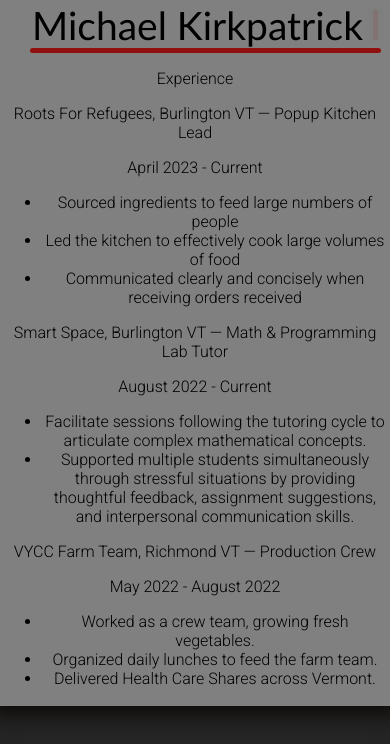
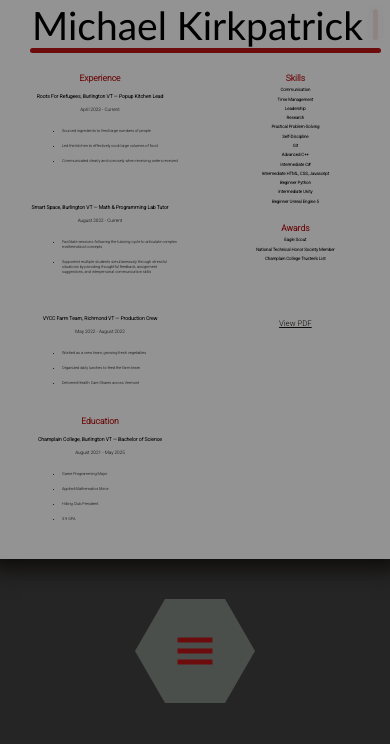
Before and after one commit to mkirkpatrick802/mkirkpatrick802.github.io, a PHP site: page /resume.html in a window 390 px wide. Shown: the top 744 px of the page. Run offline with PHP 8.4, Linux system fonts and the light colour scheme.

Commit message:
Resume Added, TODO Fix Responsiveness

```diff
--- a/css/dropdown.css
+++ b/css/dropdown.css
@@ -38,7 +38,7 @@
 .bar1, .bar2, .bar3{
   width: 35px;
   height: 5px;
-  background-color: #901010;
+  background-color: #6d0c0c;
   margin: 6px 0;
   transition: 0.4s;
 }
@@ -68,7 +68,7 @@
   position: absolute;
   height: 291px;
   width: 120px;
-  border: 2px solid #901010;
+  border: 2px solid #6d0c0c;
   background-color: #4B4F4C;
   z-index: 3;
 }
@@ -90,7 +90,7 @@
  margin: 15px;
 }
 .NavItems:hover{
-  color: #901010;
+  color: #6d0c0c;
 }
 .TextFiller{
   margin-top: 60px;
@@ -98,7 +98,7 @@
 .DropdownLine{
   height: 2px;
   width: 70px;
-  background-color: #901010;
+  background-color: #6d0c0c;
   z-index: 5;
 }
 
--- a/css/master.css
+++ b/css/master.css
@@ -102,7 +102,7 @@ body, html{
 main{
   width: 85%;
   padding: 30px;
-  background: #808080;
+  background: #939393;
   flex: 1;
   box-shadow: 0 0 20px 10px #0E0C0A;
   cursor: default;
@@ -122,7 +122,7 @@ main .name p::after{
   content: "";
   width: 5px;
   height: 3vw;
-  background-color: #901010;
+  background-color: #6d0c0c;
   border-radius: 3px;
   box-shadow: 0 0 10px rgba(144, 16, 16,.5);
   display: inline-block;
@@ -138,7 +138,7 @@ main .name .underline{
   border-radius: 20px;
   margin-left: 5px;
   margin-bottom: 20px;
-  background-color: #901010;
+  background-color: #6d0c0c;
 }
 
 @keyframes cursor-blink {
@@ -180,13 +180,13 @@ footer .name p{
 .address p{
   margin: 3px;
   font-size: 2vw;
-  color: #901010;
+  color: #6d0c0c;
 }
 
 .address a{
   margin: 3px;
   font-size: 1vw;
-  color: #901010;
+  color: #6d0c0c;
 }
 
 /* Responsive */
@@ -217,10 +217,14 @@ footer .name p{
   }
 
   .sidebar{
+    height: auto;
     width: 100%;
+    overflow-y: visible;
   }
 
   .project{
+    position: relative;
+    display: block;
     width: 100%;
     margin-top: 110px;
     margin-left: 0;
@@ -229,6 +233,7 @@ footer .name p{
 
   .projectFiller{
     width: 100%;
+    height: 20vw;
   }
 
   .project .text
--- a/css/resume.css
+++ b/css/resume.css
@@ -0,0 +1,64 @@
+.Content{
+    padding: 20px;
+    display: flex;
+    gap: 20vw;
+}
+
+.Space{
+    width: auto;
+    height: 15px;
+}
+
+.Column1{
+    width: 40vw;
+}
+
+.Section{
+    font-size: 2.2vw;
+    font-weight: bold;
+    color: #6d0c0c;
+    margin: 0;
+}
+
+.Title{
+    font-size: 1.3vw;
+    font-weight: bold;
+    margin: 10px 0 0 0;
+}
+
+.Date{
+    font-size: 1.2vw;
+    margin: 8px 0 0 0;
+}
+
+li{
+    margin: 0 0 10px 0;
+    font-size: 1vw;
+}
+
+.Extra{
+    font-size: 1.1vw;
+    font-weight: bolder;
+}
+
+.PDFHolder{
+    text-align: center;
+    margin: 50px 0 0 0;
+}
+
+.PDF {
+    font-size: 2vw;
+    color: #0E0C0A;
+}
+
+/* Responsive */
+
+@media only screen and (max-width: 1100px) {
+    .Content{
+
+    }
+
+    li{
+        text-align: start;
+    }
+}
--- a/resume.html
+++ b/resume.html
@@ -84,6 +84,7 @@
             <div class="underline"></div>
         </div>
         <div class="Content">
+            <div class="Column1">
                 <div class="Experience">
                     <p class="Section">Experience</p>
 
@@ -100,8 +101,8 @@
                     <p class="Title"> Smart Space, Burlington VT — Math & Programming Lab Tutor </p>
                     <p class="Date"> August 2022 - Current </p>
                     <ul class="Notes">
-                    <li>Facilitate sessions following the tutoring cycle to articulate complex mathematical concepts.</li>
-                    <li>Supported multiple students simultaneously through stressful situations by providing thoughtful feedback, assignment suggestions, and interpersonal communication skills.</li>
+                        <li>Facilitate sessions following the tutoring cycle to articulate complex mathematical concepts</li>
+                        <li>Supported multiple students simultaneously through stressful situations by providing thoughtful feedback, assignment suggestions, and interpersonal communication skills</li>
                     </ul>
 
                     <div class="Space"></div>
@@ -109,13 +110,59 @@
                     <p class="Title"> VYCC Farm Team, Richmond VT — Production Crew </p>
                     <p class="Date"> May 2022 - August 2022 </p>
                     <ul class="Notes">
-                    <li>Worked as a crew team, growing fresh vegetables.</li>
-                    <li>Organized daily lunches to feed the farm team.</li>
-                    <li>Delivered Health Care Shares across Vermont.</li>
+                        <li>Worked as a crew team, growing fresh vegetables</li>
+                        <li>Organized daily lunches to feed the farm team</li>
+                        <li>Delivered Health Care Shares across Vermont</li>
                     </ul>
                 </div>
+
+                <div class="Space"></div>
+
                 <div class="Education">
+                    <p class="Section">Education</p>
 
+                    <p class="Title"> Champlain College, Burlington VT — Bachelor of Science </p>
+                    <p class="Date"> August 2021 - May 2025 </p>
+                    <ul class="Notes">
+                        <li>Game Programming Major</li>
+                        <li>Applied Mathematics Minor</li>
+                        <li>Hiking Club President</li>
+                        <li>3.9 GPA</li>
+                    </ul>
+                </div>
+            </div>
+            <div class="Column2">
+                <div class="Skills">
+                    <p class="Section">Skills</p>
+
+                    <p class="Extra">Communication</p>
+                    <p class="Extra">Time Management</p>
+                    <p class="Extra">Leadership</p>
+                    <p class="Extra">Research</p>
+                    <p class="Extra">Practical Problem-Solving</p>
+                    <p class="Extra">Self-Discipline</p>
+                    <p class="Extra">Git</p>
+                    <p class="Extra">Advanced C++</p>
+                    <p class="Extra">Intermediate C#</p>
+                    <p class="Extra">Intermediate HTML, CSS, Javascript</p>
+                    <p class="Extra">Beginner Python</p>
+                    <p class="Extra">Intermediate Unity</p>
+                    <p class="Extra">Beginner Unreal Engine 5</p>
+                </div>
+
+                <div class="Space"></div>
+
+                <div class="Awards">
+                    <p class="Section">Awards</p>
+
+                    <p class="Extra">Eagle Scout</p>
+                    <p class="Extra">National Technical Honor Society Member</p>
+                    <p class="Extra">Champlain College Trustee’s List</p>
+                </div>
+
+                <div class="PDFHolder">
+                    <a href="content/Living%20Resume.pdf" class="PDF">View PDF</a>
+                </div>
             </div>
         </div>
     </main>
```
Lines whose indentation alone changed are shown as unchanged.
